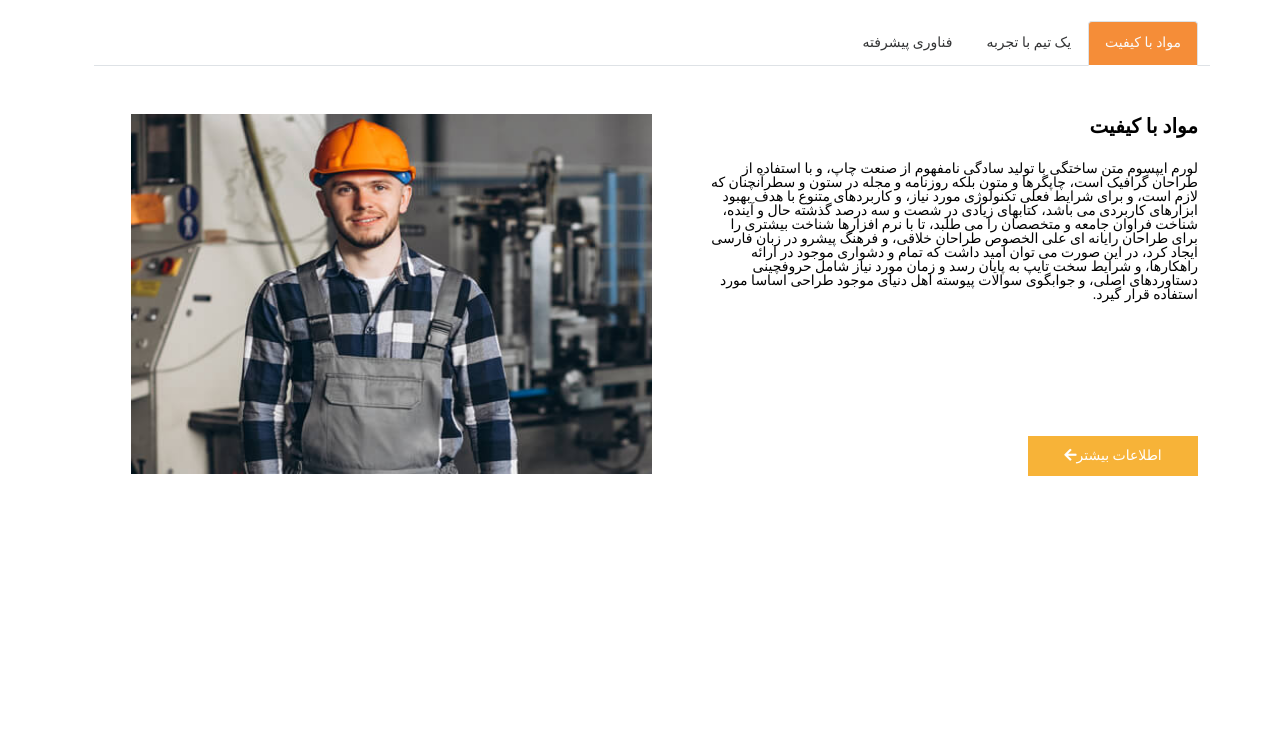
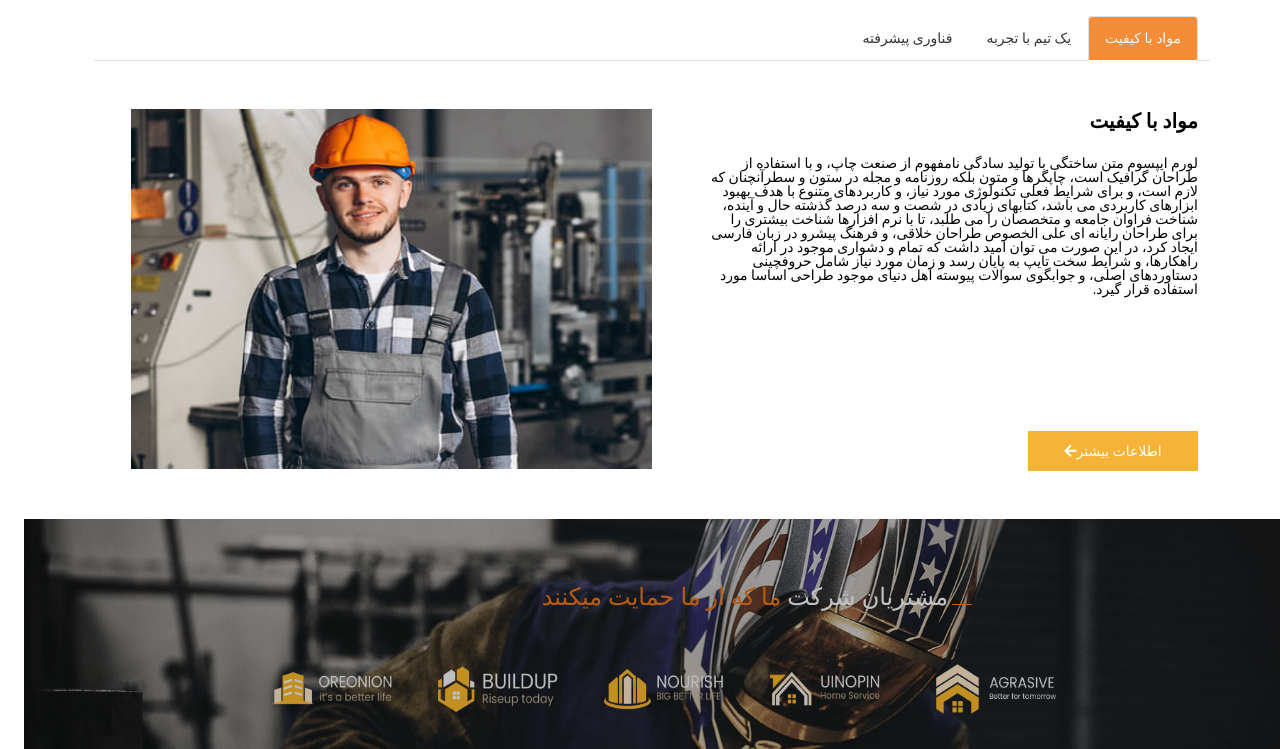
Before and after one commit to amirnezhad/educational, a plain HTML site: page view/index.html in a window 1280 px wide. Shown: the part 2526-3275 px from the top of the page. Before the commit the page ends 3003 px from the top, so only its background shows below. Drawn offline with nearby package versions, Linux system fonts and the light colour scheme; a web font is replaced by a local one.

Commit message:
customers

```diff
--- a/content/css/newStyle.css
+++ b/content/css/newStyle.css
@@ -42,7 +42,7 @@ body {
 }
 
 .text-p {
-    width: 400px;
+    width: 480px;
     line-height: 1.5;
 }
 
@@ -127,3 +127,40 @@ body {
     text-decoration: none;
     transition: color .15s ease-in-out, background-color .15s ease-in-out, border-color .15s ease-in-out;
 }
+
+
+/***********************customers*************************/
+
+.customers {
+    background-image: url(../img/partner-bg.png);
+    background-repeat: no-repeat;
+    width: 100%;
+    height: 230px;
+    background-size: cover;
+    position: relative;
+}
+
+.box-opacity {
+    width: 100%;
+    height: 230px;
+    position: absolute;
+    top: 0;
+    right: 0;
+    left: 0;
+    bottom: 0;
+    background-color: #26272747;
+}
+
+.color-h {
+    color: white;
+}
+
+.div-img-customers {
+    width: 120px;
+    height: 50px;
+}
+
+.img-customers {
+    width: 100%;
+    height: 100%;
+}
--- a/view/index.html
+++ b/view/index.html
@@ -232,14 +232,14 @@
     </div>
     <div class="w-100">
         <div class="container">
-            <div class="row w-100 box-choose m-0 pt-5 mb-5">
-                <div class="box-img-choose col-10 col-xl-6 col-lg-6 col-md-6">
+            <div class="row w-100 box-choose m-0  mb-5">
+                <div class="box-img-choose col-10 col-xl-6 col-lg-6 col-md-6 p-0">
                     <div class="col-12">
                         <img class="img-video" src="../content/img/company-man-2.jpg" alt="video">
 
                     </div>
                 </div>
-                <div class="box-text-about col-10 col-xl-6 col-lg-6 col-md-6">
+                <div class="box-text-about col-10 col-xl-6 col-lg-6 col-md-6 pt-5">
                     <div class="d-flex  div-p">
                         <div class="line ms-1 mt-4"></div>
                         <p class="style-p my-3">دلیل انتخاب ما</p>
@@ -273,7 +273,7 @@
                             <p class="w-75"> ایپسوم متن ساختگی با تولید سادگی نامفهوم از صنعت چاپلورم ایپسوم متن ساختگی با تولید سادگی نامفهوم از صنعت چاپ</p>
                         </div>
                     </div>
-                    <div class="div-btn mt-4">
+                    <div class="div-btn mt-4 mb-1">
                         <span class=""><a href="#" class="color fw-bolder">اطلاعات بیشتر</a></span>
                     </div>
                 </div>
@@ -368,6 +368,49 @@
     </div>
 
 
+    <div class="row w-100 mt-5">
+        <div class="customers p-0 row">
+            <div class="box-opacity"></div>
+            <div class="col-3 col-xl-3 col-lg-3 col-md-3"></div>
+            <div class="col-6 col-xl-6 col-lg-6 col-md-6">
+                <div class="d-flex  justify-content-start align-items-baseline mt-5">
+                    <div class="line ms-1 mt-4"></div>
+                    <h4 class="color-h h4 my-3"> مشتریان شرکت <span class="style-custom">ما که از ما حمایت میکنند</span></h4>
+                </div>
+            </div>
+            <div class="col-3 col-xl-3 col-lg-3 col-md-3"></div>
+            <div class="col-2 col-xl-2 col-lg-2 col-md-2"></div>
+            <div class="col-8 col-xl-8 col-lg-8 col-md-8 d-flex justify-content-around">
+
+                <div class="div-img-customers">
+                    <img class="img-customers" src="../content/img/brand-1.png" alt="img">
+                </div>
+
+                <div class="div-img-customers">
+                    <img class="img-customers" src="../content/img/brand-2.png" alt="img">
+                </div>
+
+                <div class="div-img-customers">
+                    <img class="img-customers" src="../content/img/brand-3.png" alt="img">
+                </div>
+
+                <div class="div-img-customers">
+                    <img class="img-customers" src="../content/img/brand-4.png" alt="img">
+                </div>
+
+                <div class="div-img-customers">
+                    <img class="img-customers" src="../content/img/brand-5.png" alt="img">
+                </div>
+
+            </div>
+            <div class="col-2 col-xl-2 col-lg-2 col-md-2"></div>
+        </div>
+
+    </div>
+
+
+
+
 
 
 
```
